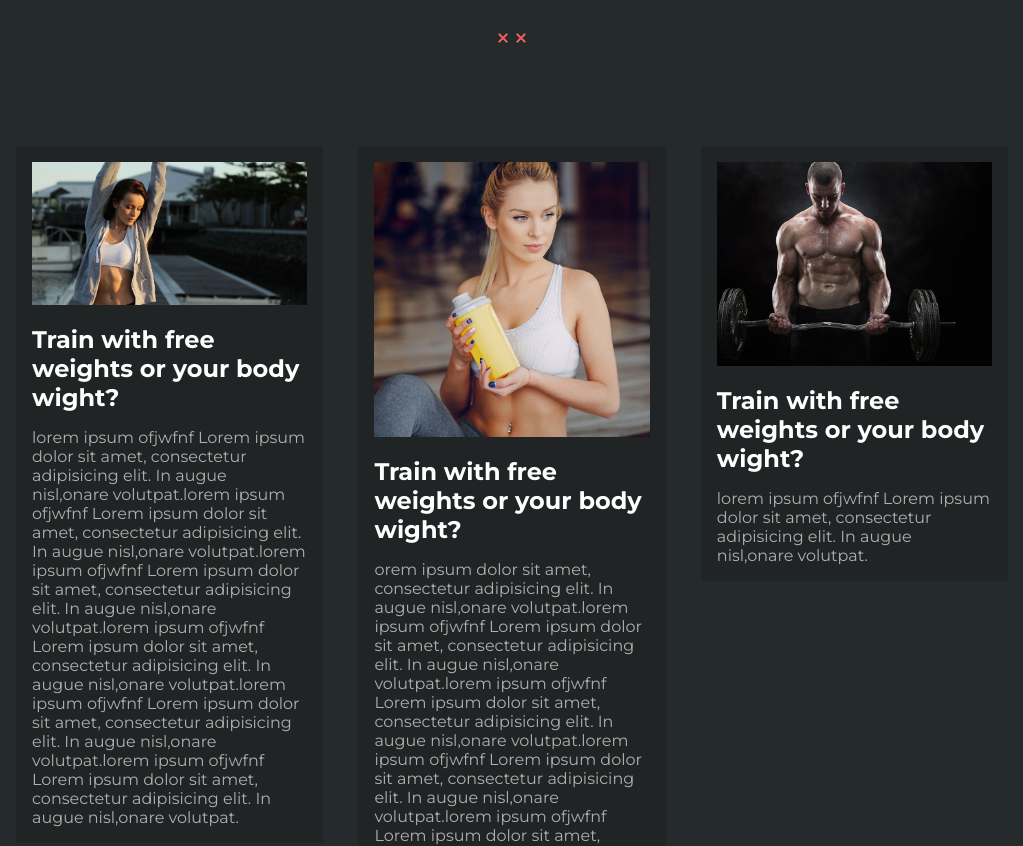
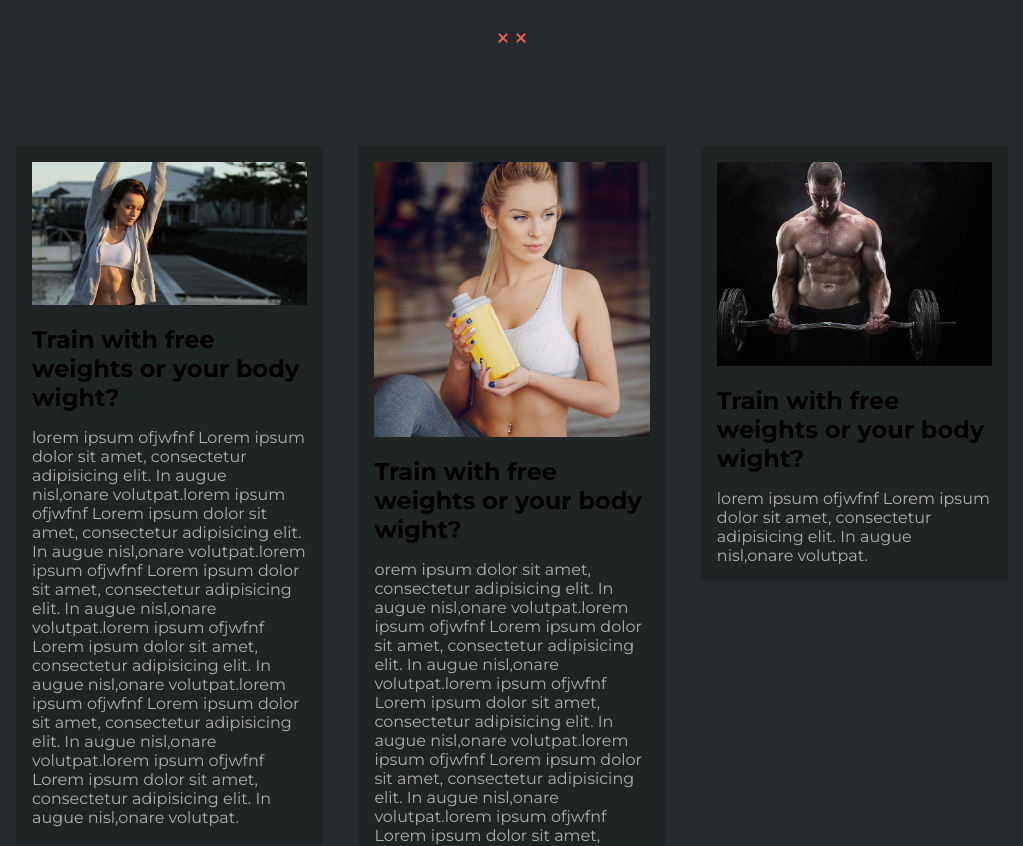
Before and after one commit to giacomo1235/proj-html-vuej, a Vue app: page / in a window 1280 px wide. Shown: the part 6800-7646 px from the top of the page, without its empty margins (128-1151 px from the left). Built offline with nearby package versions, Linux system fonts and the light colour scheme.

Commit message:
fatto component per news

```diff
--- a/src/components/MainGym.vue
+++ b/src/components/MainGym.vue
@@ -70,19 +70,6 @@
       </div>
       <div class="thirdcards">
         <TrainerCard />
-        <!-- <div class="thirdcard" v-for="trainer in arrTrainers" :key="trainer.image">
-          <img :src="trainer.image" alt="">
-          <div class="contents">
-            <h1>{{trainer.name}}</h1>
-            <h1>{{trainer.role}}</h1>
-            <p>{{trainer.bio}}</p>
-            <div class="icone">
-              <div class="icon"><font-awesome-icon icon="fa-brands fa-facebook-f" /></div>
-              <div class="icon"><font-awesome-icon icon="fa-brands fa-twitter" /></div>
-              <div class="icon"><font-awesome-icon icon="fa-brands fa-instagram" /></div>
-            </div>
-          </div>
-        </div> -->
       </div>
       <button>view all trainers</button>
     </section>
@@ -93,13 +80,7 @@
         <img src="../assets/images/divider-xx-red.png" alt="">
       </div>
       <div class="fourthcards">
-        <div class="fourthcard" v-for="news in arrNews" :key="news.title">
-          <img :src="news.image" alt="">
-          <div class="contents">
-            <h1>{{news.title}}</h1>
-            <p>{{news.text}}</p>
-          </div>
-        </div>
+        <NewsCard />
         <div class="centeredbutton">
           <button>read all articles</button>
         </div>
@@ -113,68 +94,19 @@ import GymCard from './GymCard.vue'
 import ReviewCard from './ReviewCard.vue'
 import FacilitiesCard from './FacilitiesCard.vue'
 import TrainerCard from './TrainerCard.vue'
+import NewsCard from './NewsCard.vue'
 export default {
   name: 'MainGym',
   components: {
     GymCard,
     ReviewCard,
     FacilitiesCard,
-    TrainerCard
+    TrainerCard,
+    NewsCard
   },
   data () {
     return {
-      /* arrTrainers: [
-        {
-          image: 'trainer1.jpg',
-          name: 'Ann Baker',
-          role: 'Personal Trainer',
-          bio: 'Lorem ipsum dolor sit amet, consectetur adipisicing elit. In augue nisl,onare volutpat.'
-        },
-        {
-          image: 'trainer3.jpg',
-          name: 'Anne Warren',
-          role: 'Personal Trainer',
-          bio: 'Lorem ipsum dolor sit amet, consectetur adipisicing elit. In augue nisl,onare volutpat.'
-        },
-        {
-          image: 'trainer4.jpg',
-          name: 'Peter Rice',
-          role: 'Personal Trainer',
-          bio: 'Lorem ipsum dolor sit amet, consectetur adipisicing elit. In augue nisl,onare volutpat.'
-        }
-      ], */
-      arrNews: [
-        {
-          title: 'Train with free weights or your body wight?',
-          text: 'lorem ipsum ofjwfnf Lorem ipsum dolor sit amet, consectetur adipisicing elit. In augue nisl,onare volutpat.lorem ipsum ofjwfnf Lorem ipsum dolor sit amet, consectetur adipisicing elit. In augue nisl,onare volutpat.lorem ipsum ofjwfnf Lorem ipsum dolor sit amet, consectetur adipisicing elit. In augue nisl,onare volutpat.lorem ipsum ofjwfnf Lorem ipsum dolor sit amet, consectetur adipisicing elit. In augue nisl,onare volutpat.lorem ipsum ofjwfnf Lorem ipsum dolor sit amet, consectetur adipisicing elit. In augue nisl,onare volutpat.lorem ipsum ofjwfnf Lorem ipsum dolor sit amet, consectetur adipisicing elit. In augue nisl,onare volutpat.',
-          image: 'blog1.jpg'
-        },
-        {
-          title: 'Train with free weights or your body wight?',
-          text: 'orem ipsum dolor sit amet, consectetur adipisicing elit. In augue nisl,onare volutpat.lorem ipsum ofjwfnf Lorem ipsum dolor sit amet, consectetur adipisicing elit. In augue nisl,onare volutpat.lorem ipsum ofjwfnf Lorem ipsum dolor sit amet, consectetur adipisicing elit. In augue nisl,onare volutpat.lorem ipsum ofjwfnf Lorem ipsum dolor sit amet, consectetur adipisicing elit. In augue nisl,onare volutpat.lorem ipsum ofjwfnf Lorem ipsum dolor sit amet, consectetur adipisicing elit. In augue nisl,onare volutpat.lorem ipsum ofjwfnf Lorem ipsum dolor sit amet, consectetur adipisicing elit. In augue nisl,onare volutpat.v',
-          image: 'blog6.jpg'
-        },
-        {
-          title: 'Train with free weights or your body wight?',
-          text: 'lorem ipsum ofjwfnf Lorem ipsum dolor sit amet, consectetur adipisicing elit. In augue nisl,onare volutpat.',
-          image: 'trainer4.jpg'
-        },
-        {
-          title: 'Train with free weights or your body wight?',
-          text: 'lorem ipsum ofjwfnf Lorem ipsum dolor sit amet, consectetur adipisicing elit. In augue nisl,onare volutpat.',
-          image: 'blog4.jpg'
-        },
-        {
-          title: 'Train with free weights or your body wight?',
-          text: 'lorem ipsum ofjwfnf Lorem ipsum dolor sit amet, consectetur adipisicing elit. In augue nisl,onare volutpat.',
-          image: 'trainer3.jpg'
-        },
-        {
-          title: 'Train with free weights or your body wight?',
-          text: 'lorem ipsum ofjwfnf Lorem ipsum dolor sit amet, consectetur adipisicing elit. In augue nisl,onare volutpat.lorem ipsum ofjwfnf Lorem ipsum dolor sit amet, consectetur adipisicing elit. In augue nisl,onare volutpat.lorem ipsum ofjwfnf Lorem ipsum dolor sit amet, consectetur adipisicing elit. In augue nisl,onare volutpat.lorem ipsum ofjwfnf Lorem ipsum dolor sit amet, consectetur adipisicing elit. In augue nisl,onare volutpat.',
-          image: 'trainer1.jpg'
-        }
-      ]
+
     }
   }
 }
@@ -322,62 +254,10 @@ main
     width: 100%
     text-align: center
     padding: 3rem 0
-    /* .thirdcards
-      @include flex-layout (center, space-between, wrap)
-      width: 80%
-      margin: 0 auto
-      padding: 3rem 0
-      .thirdcard
-        width: 30%
-        margin: 0 10px
-        img
-          width: 100%
-        .contents
-          background-color: $shark
-          display: flex
-          flex-direction: column
-          gap: 14px
-          line-height: 1.5rem
-          padding: 50px 25px
-          text-align: start
-          p
-            color: $edward
-          .icone
-            display: flex
-            .icon
-              @include flex-layout (center, center, wrap)
-              width: 40px
-              height: 40px
-              margin: 0 20px
-              margin-left: -10px
-              color: white
-              background-color: $background_signup */
   .news
     background-color: $shark
-    .fourthcards
-      display: flex
-      flex-wrap: wrap
-      justify-content: space-between
-      button
-        margin: 2rem 0
-      text-align: center
-      width: 80%
-      margin: 0 auto
-      .fourthcard
-        background-color: $background_signup
-        width: 30%
-        margin: 1rem
-        padding: 1rem
-        height: 100%
-        text-align: start
-        .contents
-          h1
-            margin: 1rem 0
-          p
-            color: $edward
-        img
-          width: 100%
-      .centeredbutton
-        @include flex-layout (center, center, wrap)
-        width: 100%
+    .centeredbutton
+      @include flex-layout (center, center, wrap)
+      width: 100%
+      padding: 4rem 0
 </style>
--- /dev/null
+++ b/src/components/NewsCard.vue
@@ -0,0 +1,82 @@
+<template>
+  <div class="fourthcards">
+    <div class="fourthcard" v-for="news in arrNews" :key="news.title">
+      <img :src="news.image" alt="">
+      <div class="contents">
+        <h1>{{news.title}}</h1>
+        <p>{{news.text}}</p>
+      </div>
+    </div>
+  </div>
+</template>
+
+<script>
+export default {
+  name: 'NewsCard',
+  data () {
+    return {
+      arrNews: [
+        {
+          title: 'Train with free weights or your body wight?',
+          text: 'lorem ipsum ofjwfnf Lorem ipsum dolor sit amet, consectetur adipisicing elit. In augue nisl,onare volutpat.lorem ipsum ofjwfnf Lorem ipsum dolor sit amet, consectetur adipisicing elit. In augue nisl,onare volutpat.lorem ipsum ofjwfnf Lorem ipsum dolor sit amet, consectetur adipisicing elit. In augue nisl,onare volutpat.lorem ipsum ofjwfnf Lorem ipsum dolor sit amet, consectetur adipisicing elit. In augue nisl,onare volutpat.lorem ipsum ofjwfnf Lorem ipsum dolor sit amet, consectetur adipisicing elit. In augue nisl,onare volutpat.lorem ipsum ofjwfnf Lorem ipsum dolor sit amet, consectetur adipisicing elit. In augue nisl,onare volutpat.',
+          image: 'blog1.jpg'
+        },
+        {
+          title: 'Train with free weights or your body wight?',
+          text: 'orem ipsum dolor sit amet, consectetur adipisicing elit. In augue nisl,onare volutpat.lorem ipsum ofjwfnf Lorem ipsum dolor sit amet, consectetur adipisicing elit. In augue nisl,onare volutpat.lorem ipsum ofjwfnf Lorem ipsum dolor sit amet, consectetur adipisicing elit. In augue nisl,onare volutpat.lorem ipsum ofjwfnf Lorem ipsum dolor sit amet, consectetur adipisicing elit. In augue nisl,onare volutpat.lorem ipsum ofjwfnf Lorem ipsum dolor sit amet, consectetur adipisicing elit. In augue nisl,onare volutpat.lorem ipsum ofjwfnf Lorem ipsum dolor sit amet, consectetur adipisicing elit. In augue nisl,onare volutpat.v',
+          image: 'blog6.jpg'
+        },
+        {
+          title: 'Train with free weights or your body wight?',
+          text: 'lorem ipsum ofjwfnf Lorem ipsum dolor sit amet, consectetur adipisicing elit. In augue nisl,onare volutpat.',
+          image: 'trainer4.jpg'
+        },
+        {
+          title: 'Train with free weights or your body wight?',
+          text: 'lorem ipsum ofjwfnf Lorem ipsum dolor sit amet, consectetur adipisicing elit. In augue nisl,onare volutpat.',
+          image: 'blog4.jpg'
+        },
+        {
+          title: 'Train with free weights or your body wight?',
+          text: 'lorem ipsum ofjwfnf Lorem ipsum dolor sit amet, consectetur adipisicing elit. In augue nisl,onare volutpat.',
+          image: 'trainer3.jpg'
+        },
+        {
+          title: 'Train with free weights or your body wight?',
+          text: 'lorem ipsum ofjwfnf Lorem ipsum dolor sit amet, consectetur adipisicing elit. In augue nisl,onare volutpat.lorem ipsum ofjwfnf Lorem ipsum dolor sit amet, consectetur adipisicing elit. In augue nisl,onare volutpat.lorem ipsum ofjwfnf Lorem ipsum dolor sit amet, consectetur adipisicing elit. In augue nisl,onare volutpat.lorem ipsum ofjwfnf Lorem ipsum dolor sit amet, consectetur adipisicing elit. In augue nisl,onare volutpat.',
+          image: 'trainer1.jpg'
+        }
+      ]
+    }
+  }
+
+}
+</script>
+
+<style lang="sass" scoped>
+@import "../assets/styles/style"
+.fourthcards
+      display: flex
+      flex-wrap: wrap
+      justify-content: space-between
+      button
+        margin: 2rem 0
+      text-align: center
+      width: 80%
+      margin: 0 auto
+      .fourthcard
+        background-color: $background_signup
+        width: 30%
+        margin: 1rem
+        padding: 1rem
+        height: 100%
+        text-align: start
+        .contents
+          h1
+            margin: 1rem 0
+          p
+            color: $edward
+        img
+          width: 100%
+
+</style>
```
